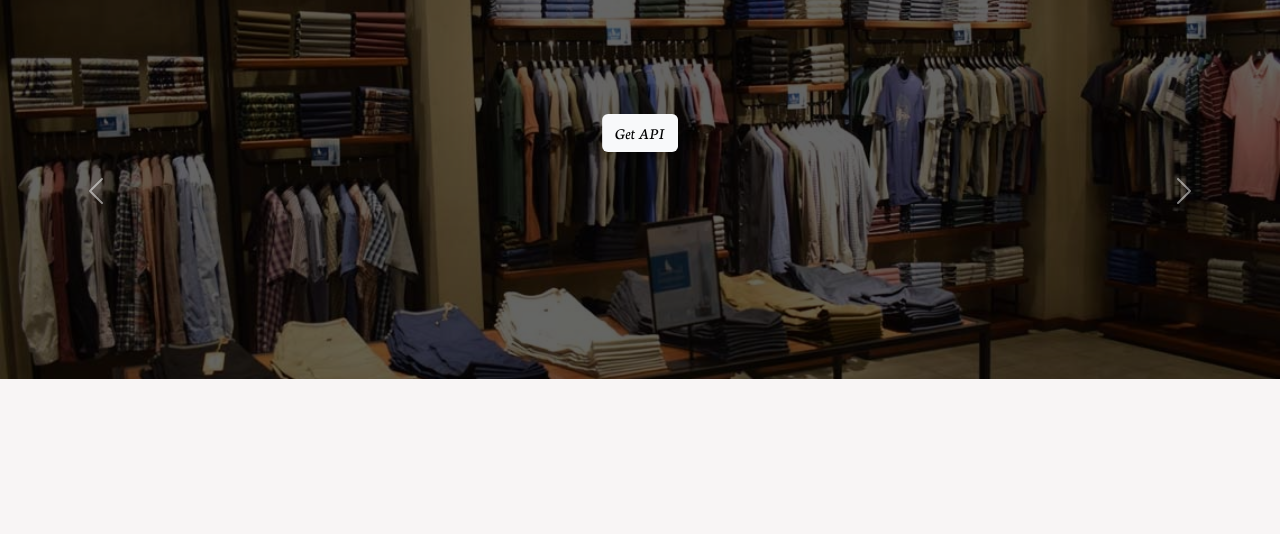
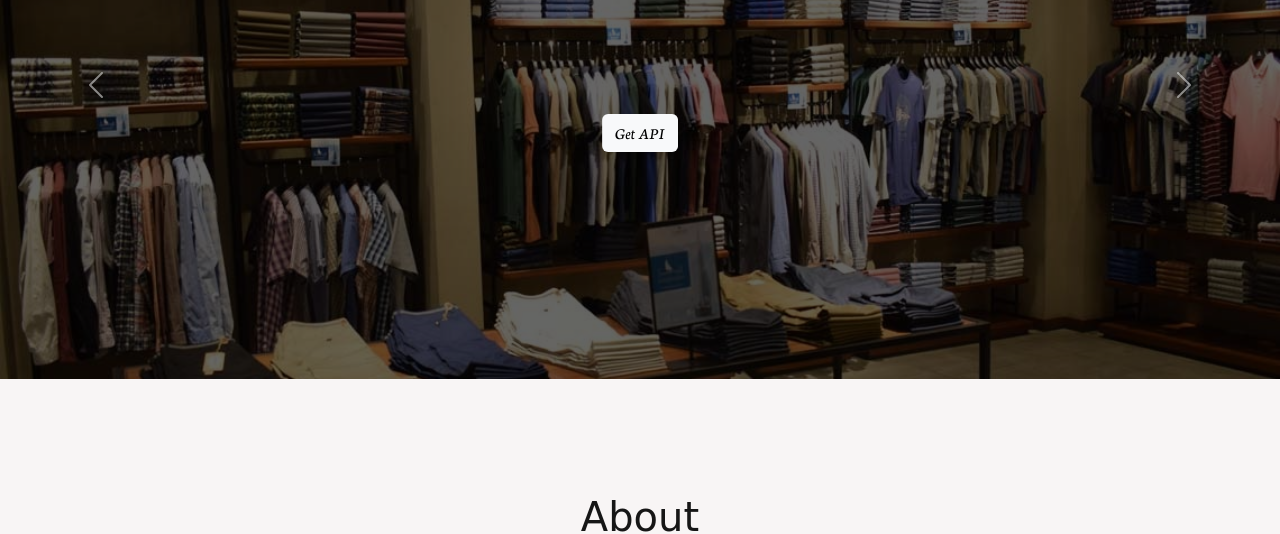
Before and after one commit to ahmedgamaleid/simple-store, a plain HTML site: page index.html in a window 1280 px wide. Shown: the part 269-803 px from the top of the page. Drawn offline with nearby package versions, Linux system fonts and the light colour scheme; a web font is replaced by a local one.

Commit message:
Update style.css

```diff
--- a/css/style.css
+++ b/css/style.css
@@ -39,12 +39,7 @@ display: flex;
 /* home */
 
 
-.carousel  {
-height: 100%;
-overflow: hidden;
 
-
-}
 .overlay {
   position: absolute;
   top: 0;
```
